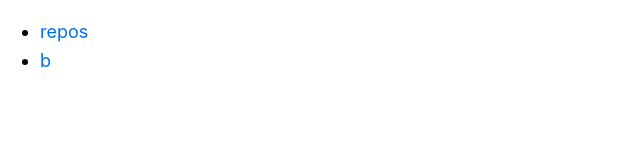
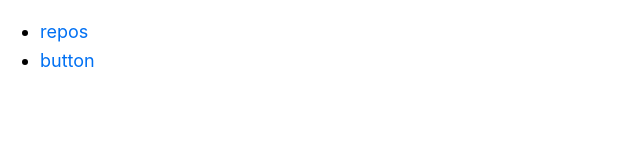
Before and after one commit to where-is-jumo/jumo-frontend, a Next.js app: page / in a window 1280 px wide. Shown: the top 160 px of the page, without its empty margins (0-640 px from the left). Built offline with nearby package versions, Linux system fonts and the light colour scheme.

Commit message:
fix main

```diff
--- a/pages/index.tsx
+++ b/pages/index.tsx
@@ -15,8 +15,8 @@ export default () => (
                 </Link>
             </li>
             <li>
-                <Link href="/b" as="/b">
-                    <a>b</a>
+                <Link href="/button" as="/button">
+                    <a>button</a>
                 </Link>
             </li>
         </ul>
```
